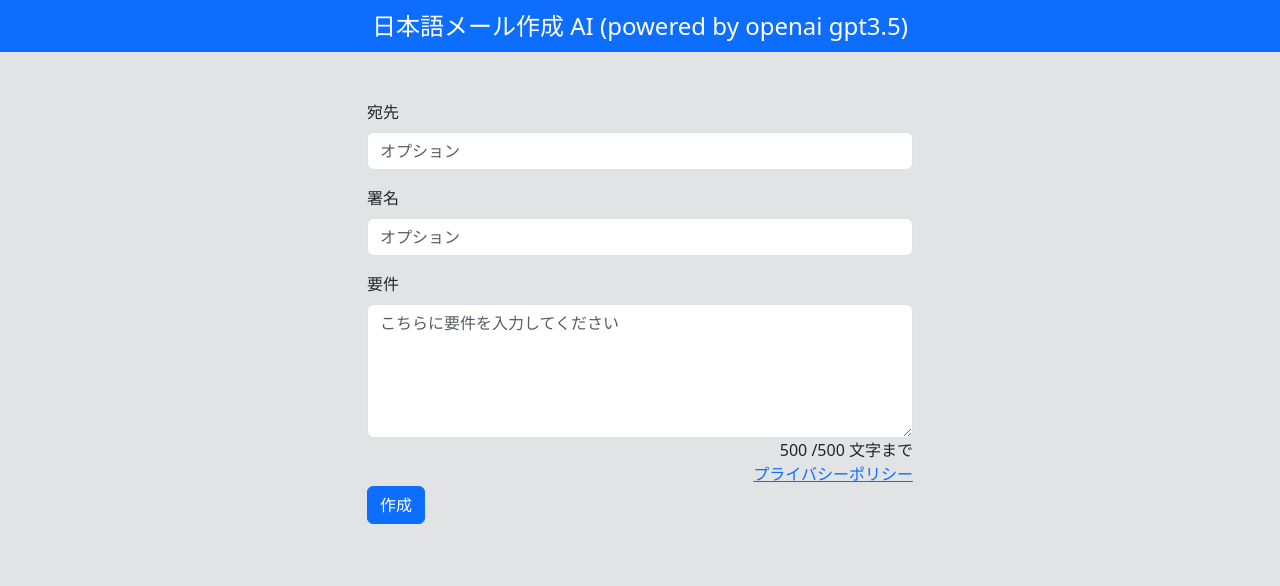
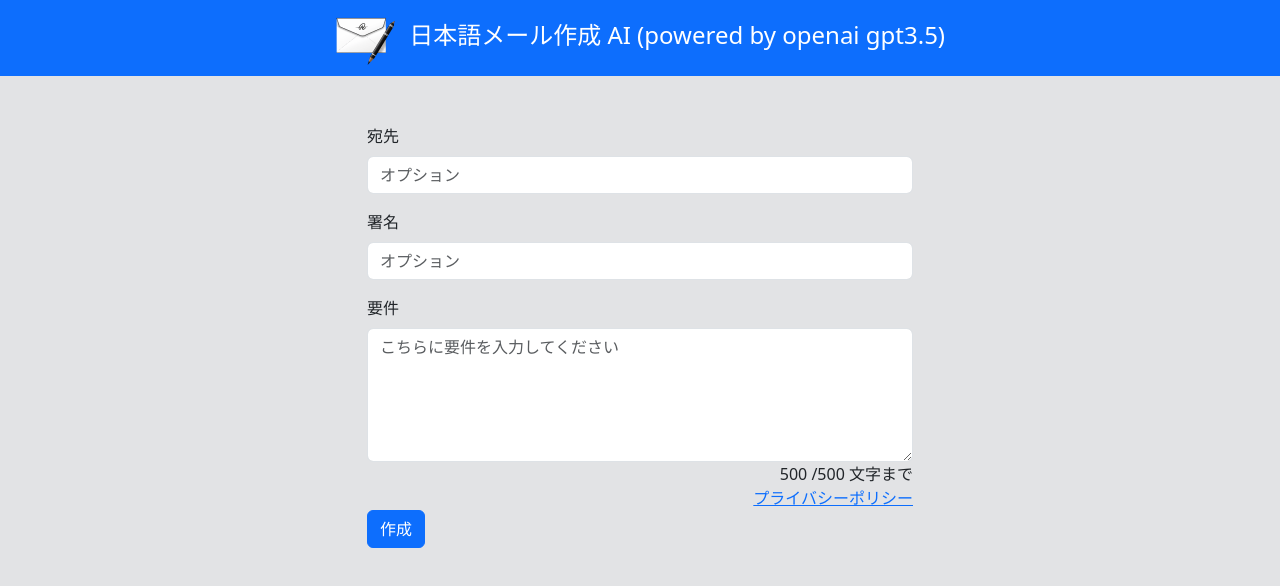
Before and after one commit to ryoshumei/mailsakusei, a plain HTML site: page frontend/index.html in a window 1280 px wide. Drawn offline with nearby package versions, Linux system fonts and the light colour scheme.

Commit message:
Added an icon

```diff
--- a/frontend/index.html
+++ b/frontend/index.html
@@ -12,6 +12,7 @@
 
 <body class="bg-secondary-subtle">
 <header class="bg-primary text-white text-center py-2 fs-4">
+    <img src="emai_generator_jp_icon60x60.png" alt="My Icon" class="me-2" style="height: 60px;">
     日本語メール作成 AI (powered by openai gpt3.5)
 </header>
 <div class="container bg-secondary-subtle">
```
Also changed, not shown: frontend/emai_generator_jp_icon120x120.png (added), frontend/emai_generator_jp_icon60x60.png (added).
